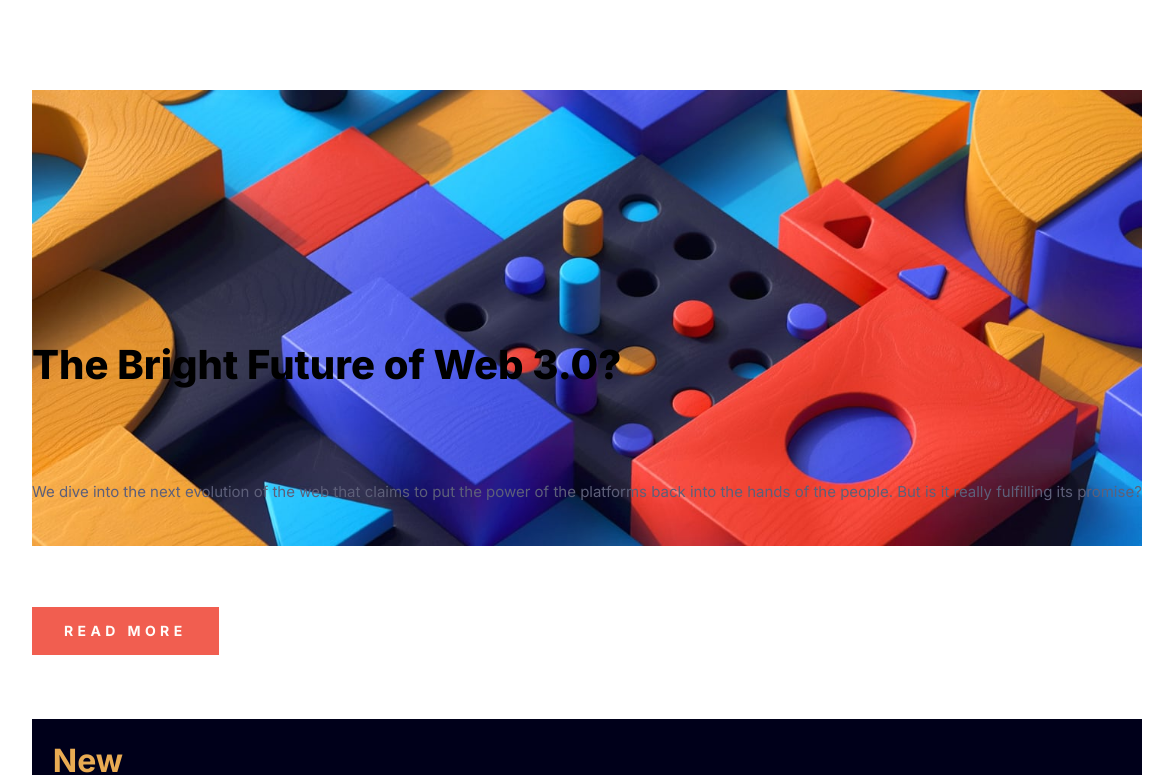
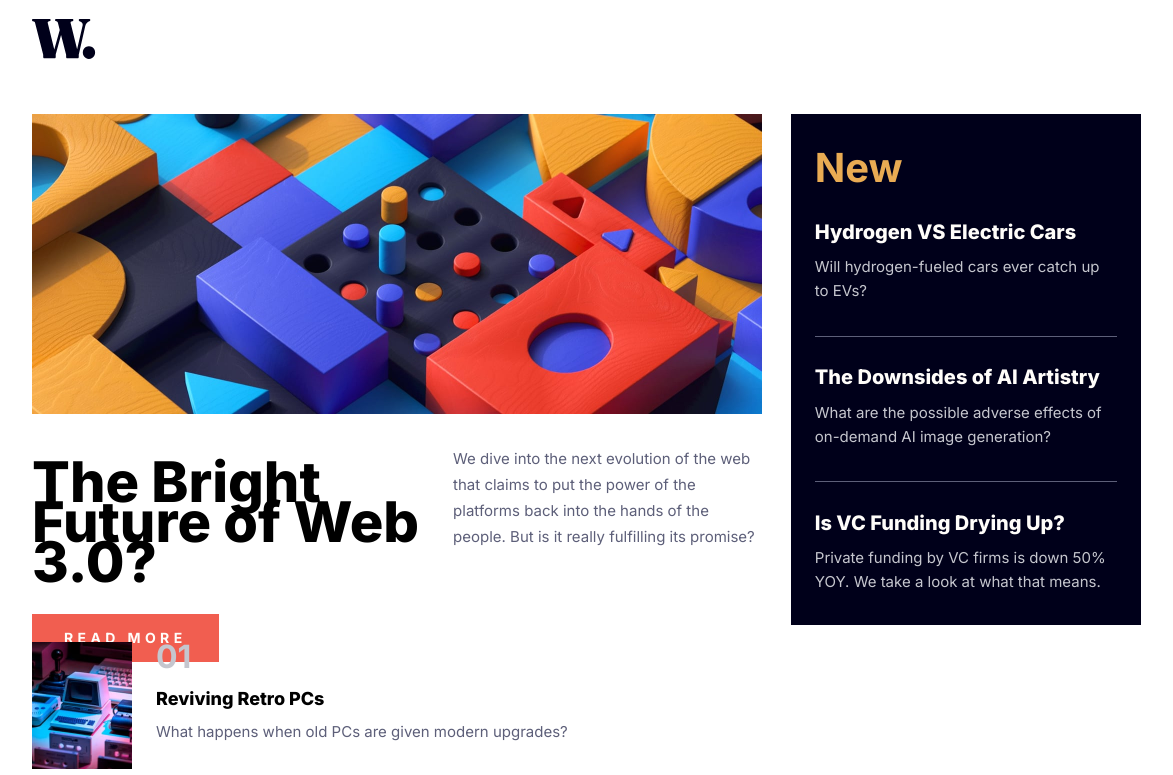
Before and after one commit to phoobynet/fm-news-homepage, a Next.js app: page / in a window 1536 px wide. Shown: the part 69-844 px from the top of the page, without its empty margins (181-1354 px from the left). Built offline with nearby package versions, Linux system fonts and the light colour scheme.

Commit message:
desktop layout changes

```diff
--- a/components/LeadingArticle.module.scss
+++ b/components/LeadingArticle.module.scss
@@ -5,10 +5,9 @@
   .image {
     .desktop {
       display: none;
+      width: 730px;
+      height: 300px;
       object-fit: contain;
-      @media (min-width: 1440px) {
-        display: block;
-      }
     }
 
     .mobile {
@@ -16,9 +15,6 @@
       height: 300px;
       object-fit: contain;
       object-position: top;
-      @media (min-width: 1440px) {
-        display: none;
-      }
     }
   }
 
@@ -28,6 +24,7 @@
     line-height: 40px;
     font-weight: 800;
     letter-spacing: 0;
+    grid-row: 2;
   }
 
   .summary {
@@ -40,4 +37,28 @@
 
   .readMore {
   }
+
+  @media (min-width: 1440px) {
+    grid-template-rows: 300px auto;
+    grid-template-columns: repeat(2, auto);
+    grid-row-gap: 2rem;
+
+    .image {
+      grid-column: span 2;
+      .desktop {
+        display: block;
+      }
+
+      .mobile {
+        display: none;
+      }
+    }
+
+    .headline {
+      grid-row: 2;
+      grid-col: 1;
+      font-size: 56px;
+      font-weight: 800;
+    }
+  }
 }
--- a/components/LeadingArticle.tsx
+++ b/components/LeadingArticle.tsx
@@ -13,7 +13,10 @@ export default function LeadingArticle({ article }: Props) {
   }
 
   return (
-    <div className={styles.leadingArticle}>
+    <div
+      className={styles.leadingArticle}
+      id="leading-articles"
+    >
       <div className={styles.image}>
         <Image
           src={article.desktopImageUrl}
--- a/components/NavBar.module.scss
+++ b/components/NavBar.module.scss
@@ -1,4 +1,4 @@
-.navbar {
+.navBar {
   display: flex;
   flex-direction: row;
   justify-content: space-between;
--- a/components/NavBar.tsx
+++ b/components/NavBar.tsx
@@ -4,7 +4,10 @@ import NavBarMenu from '@/components/NavBarMenu'
 
 export default function NavBar() {
   return (
-    <div className={styles.navbar}>
+    <div
+      className={styles.navBar}
+      id="nav-bar"
+    >
       <Logo />
       <NavBarMenu />
     </div>
--- a/components/NewArticles.module.scss
+++ b/components/NewArticles.module.scss
@@ -54,4 +54,14 @@
       }
     }
   }
+
+  @media (min-width: 1440px) {
+    padding: 2.1rem 1.5rem;
+    max-height: 511px;
+
+    .heading {
+      font-size: 40px;
+      line-height: 40px;
+    }
+  }
 }
--- a/components/NewArticles.tsx
+++ b/components/NewArticles.tsx
@@ -18,7 +18,7 @@ export default function NewArticles({ newArticles }: Props) {
   }
 
   return (
-    <div>
+    <div id="new-articles">
       <div className={styles.newArticles}>
         <div
           role="heading"
--- a/components/PopularArticles.module.scss
+++ b/components/PopularArticles.module.scss
@@ -3,7 +3,13 @@
   list-style: none;
   display: grid;
   grid-row-gap: 2rem;
+  //grid-template-rows: repeat(auto-fill, auto);
   max-height: 451px;
+
+  //@media (min-width: 1440px) {
+  //  grid-template-rows: unset;
+  //  grid-template-columns: repeat(auto-fill, auto);
+  //}
 
   .article {
     height: 129px;
--- a/components/PopularArticles.tsx
+++ b/components/PopularArticles.tsx
@@ -15,7 +15,10 @@ export default function PopularArticles({ populateArticles }: Props) {
     [populateArticles],
   )
   return (
-    <ul className={styles.popularArticles}>
+    <ul
+      className={styles.popularArticles}
+      id="popular-articles"
+    >
       {topPopularArticles.map((article, i) => (
         <li key={i}>
           <article className={styles.article}>
--- a/pages/index.tsx
+++ b/pages/index.tsx
@@ -77,10 +77,18 @@ export default function Home(props: Props) {
       </Head>
       <main className={styles.home}>
         <div className={styles.content}>
-          <NavBar />
-          <LeadingArticle article={leadingArticle} />
-          <NewArticles newArticles={newArticles} />
-          <PopularArticles populateArticles={popularArticles} />
+          <div className={styles.navBarContainer}>
+            <NavBar />
+          </div>
+          <div className={styles.leadingArticleContainer}>
+            <LeadingArticle article={leadingArticle} />
+          </div>
+          <div className={styles.newArticlesContainer}>
+            <NewArticles newArticles={newArticles} />
+          </div>
+          <div className={styles.popularArticlesContainer}>
+            <PopularArticles populateArticles={popularArticles} />
+          </div>
         </div>
       </main>
     </>
--- a/styles/Home.module.scss
+++ b/styles/Home.module.scss
@@ -11,8 +11,33 @@
   }
 
   @media (min-width: 1440px) {
+    margin-top: 5.5rem;
     .content {
       width: 1110px;
+      grid-template-rows: 79px 511px 129px;
+      grid-template-columns: 730px 350px;
+      grid-row-gap: 1rem;
+      grid-column-gap: 1.8rem;
+
+      .navBarContainer {
+        grid-column-start: span 2;
+      }
+
+      .leadingArticleContainer {
+        grid-column-start: 1;
+        grid-row-start: 2;
+      }
+
+      .newArticlesContainer {
+        grid-column-start: 2;
+        grid-row-start: 2;
+      }
+
+      .popularArticlesContainer {
+        grid-column-start: 1;
+        grid-column-end: 3;
+        grid-row-start: 3;
+      }
     }
   }
 }
```
